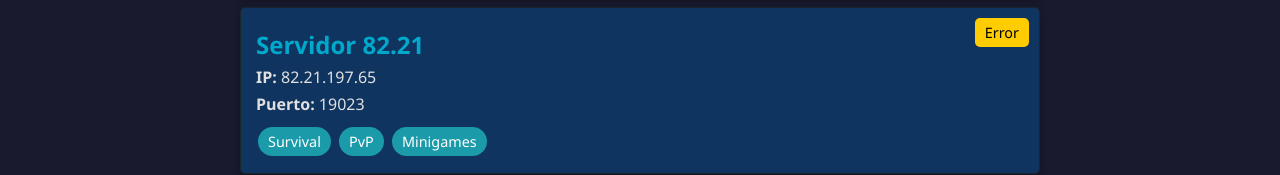
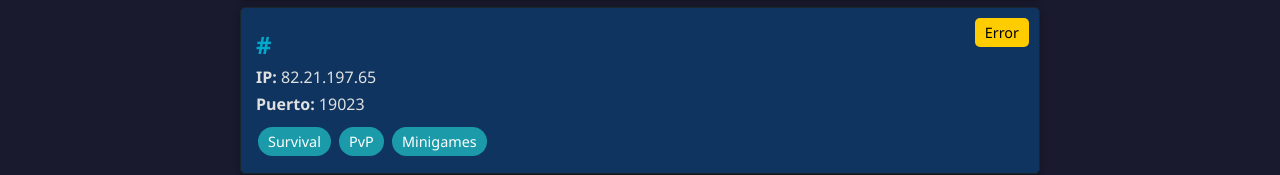
Before and after one commit to blackinnny/worldwideserver, a plain HTML site: page index.html in a window 1280 px wide. Shown: the part 1534-1709 px from the top of the page. Drawn offline with Linux system fonts and the light colour scheme; no server answers.

Commit message:
Update index.html

```diff
--- a/index.html
+++ b/index.html
@@ -99,7 +99,7 @@
             { name: "Breadix", ip: "BreadixPE.ru", port: "19132" },
             { name: "ServerMC", ip: "mc.servermc.xyz", port: "15289" },
             { name: "MCPE Craft", ip: "mcpecraft.ru", port: "19120" },
-            { name: "Servidor 82.21", ip: "82.21.197.65", port: "19023" },
+            { name: "#", ip: "82.21.197.65", port: "19023" },
             { name: "Craft", ip: "craft.pe", port: "19132" },
             { name: "GamePE", ip: "gamepe.ru", port: "19132" },
             { name: "Artmine", ip: "artminepe.ru", port: "19132" }
```
